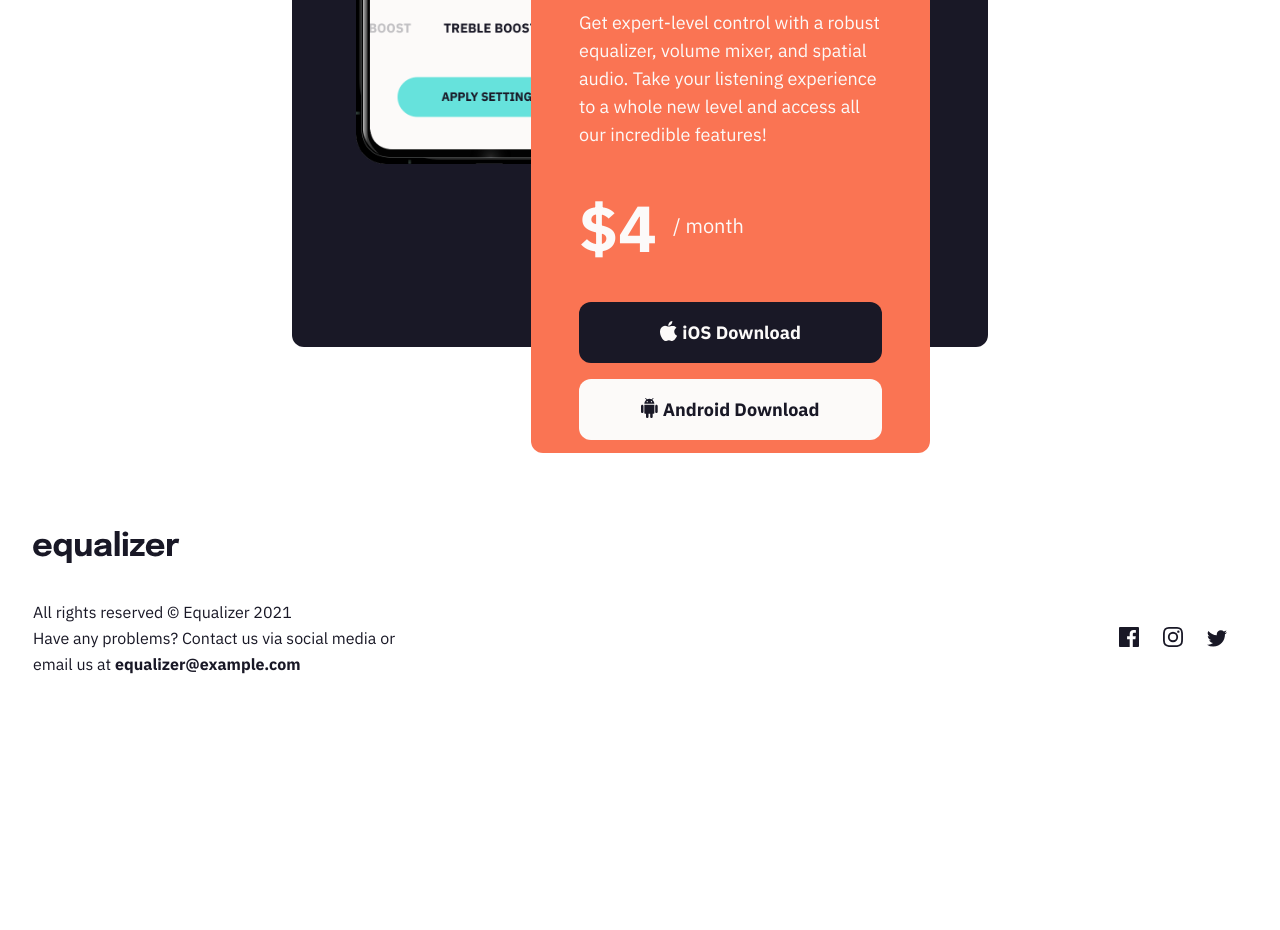
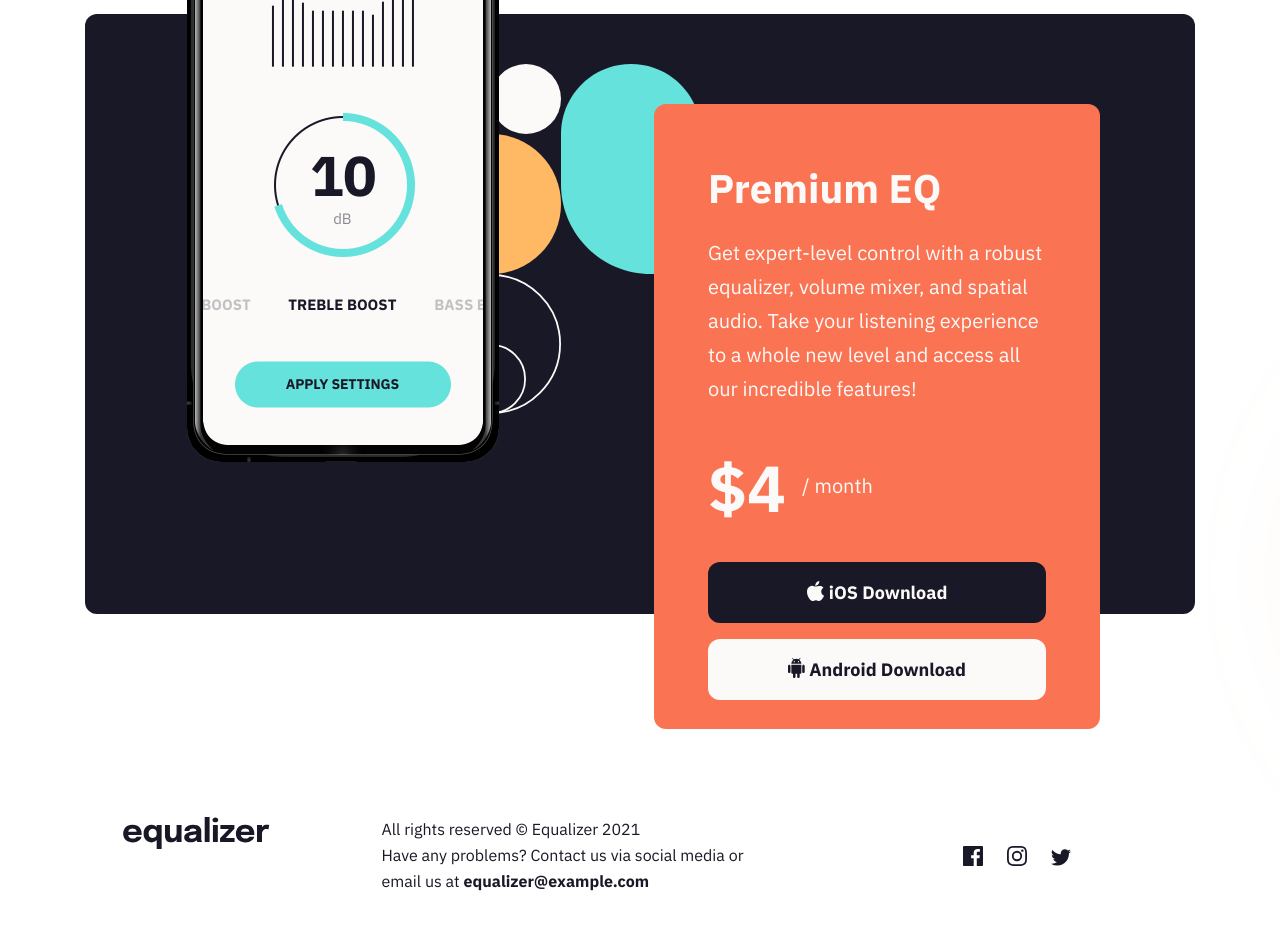
Before and after one commit to magsaram/Equalizer-landing-page, a plain HTML site: page index.html in a window 1280 px wide. Shown: the part 940-1870 px from the top of the page. Before the commit the page ends 1702 px from the top, so only its background shows below. Drawn offline with Linux system fonts and the light colour scheme.

Commit message:
finish desktop version

```diff
--- a/css/style.css
+++ b/css/style.css
@@ -197,3 +197,89 @@ footer a {
     margin-top: 60px;
   }
 }
+@media (min-width: 1024px) {
+  body {
+    max-width: 1440px;
+    margin: 0 auto;
+    background-image: url(../images/bg-pattern-1.svg),
+      url(../images/bg-main-desktop.png);
+    background-position: +1325px -50px, -50px -200px;
+  }
+  header {
+    box-sizing: border-box;
+    width: 75%;
+    padding: 62px 39px 0 166px;
+  }
+  .logo {
+    margin-bottom: 127px;
+  }
+  .logo img {
+    width: 20%;
+  }
+  h1 {
+    margin-bottom: 40px;
+    font-size: 88px;
+    line-height: 88px;
+  }
+  header p {
+    margin-bottom: 321px;
+    font-size: 20px;
+    line-height: 34px;
+  }
+  .black {
+    width: 1110px;
+    margin-bottom: 202px;
+    background-position: +336px -20px;
+  }
+  .phone img {
+    width: 312px;
+    left: 102px;
+    top: -194px;
+  }
+  .premium {
+    width: 446px;
+    height: 625px;
+    left: 569px;
+    top: 90px;
+    padding: 58px 54px;
+  }
+  .premium h2 {
+    font-size: 40px;
+    margin-bottom: 22px;
+  }
+  .premium p {
+    font-size: 20px;
+    line-height: 34px;
+    margin-bottom: 39px;
+  }
+  footer {
+    box-sizing: border-box;
+    margin-top: 183px;
+    padding: 0 33px 85px 33px;
+  }
+  .rights-social {
+    display: flex;
+    justify-content: space-between;
+  }
+  footer {
+    width: 1100px;
+    margin: 0 auto;
+    display: flex;
+    justify-content: space-between;
+  }
+  footer div {
+    width: 25%;
+  }
+
+  footer a {
+    display: inline-block;
+    padding-bottom: 0px;
+    margin-top: 30px;
+  }
+  footer p {
+    margin-top: 0;
+  }
+  .rights-social {
+    flex-grow: 2;
+  }
+}
```
